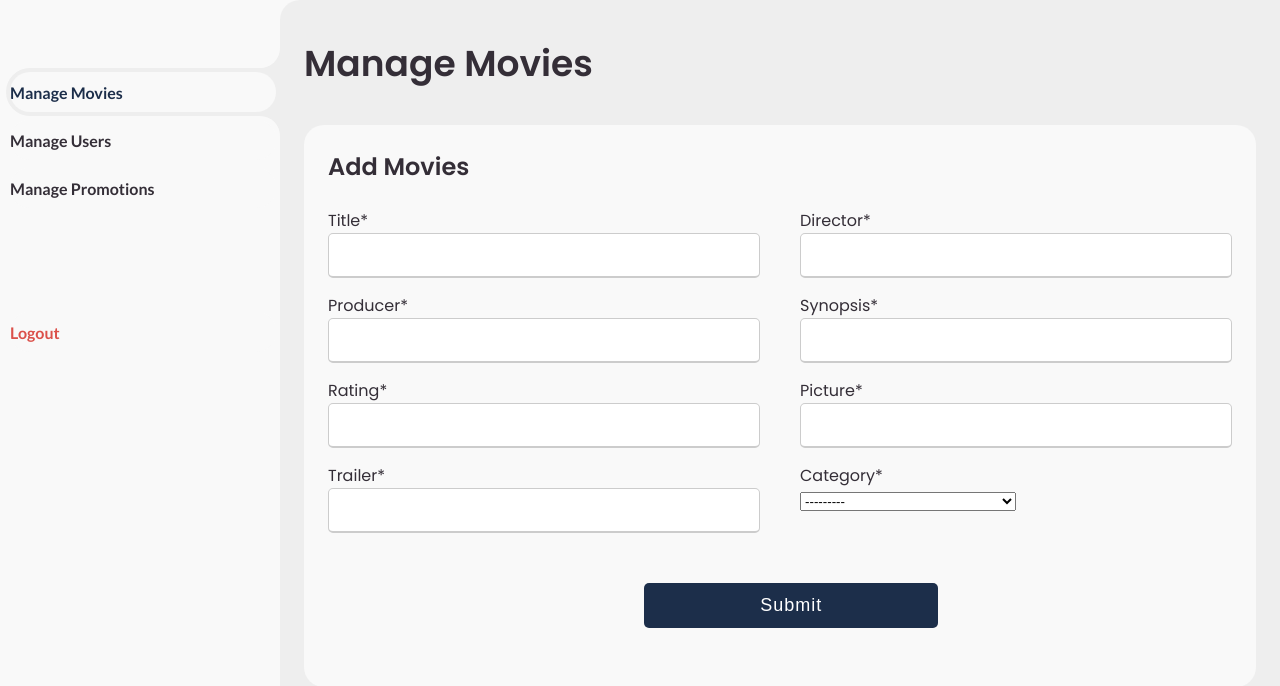
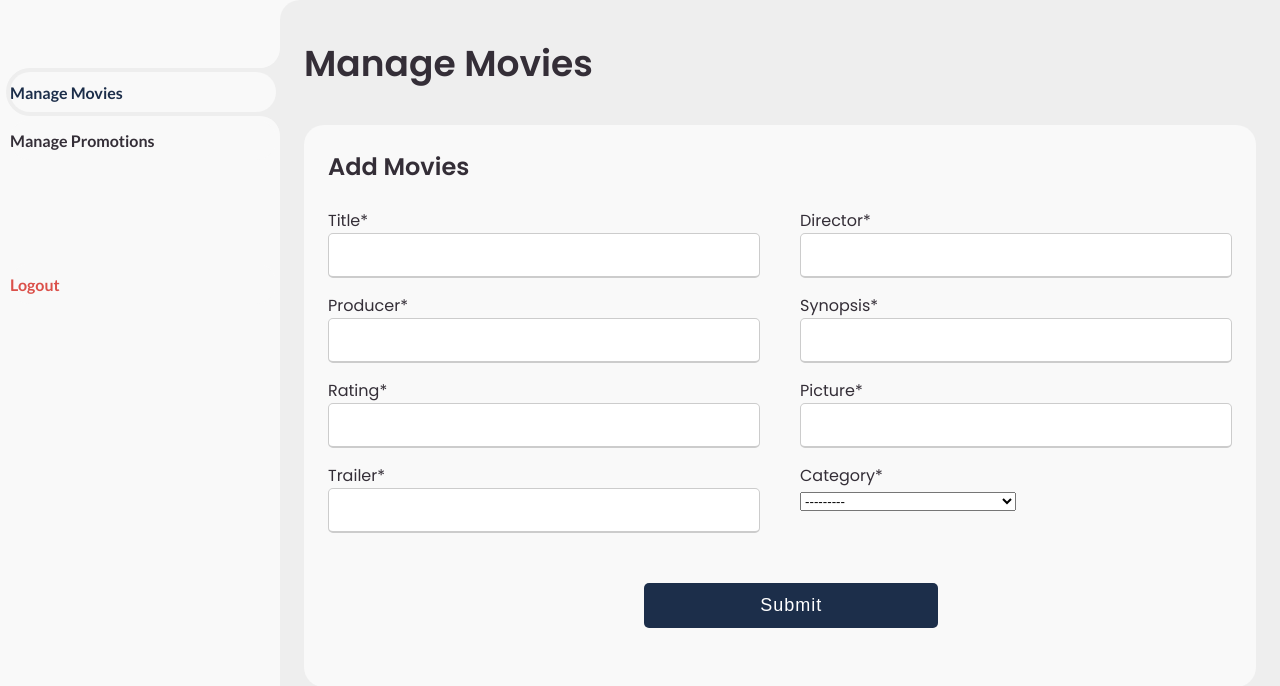
Before and after one commit to zekesiegman/4050_eBooking, a Django app: page /adminpage in a window 1280 px wide. Shown: the part 56-742 px from the top of the page. Run offline with Django 4.2, Linux system fonts and the light colour scheme; data comes from the database, SQL or seed files in the repository; both versions use the stored data as it was after the commit; some libraries are stand-ins or nearby versions.

Commit message:
removed manage users from admin page

```diff
--- a/cinemaE-Booking/templates/admin-promo.html
+++ b/cinemaE-Booking/templates/admin-promo.html
@@ -23,12 +23,6 @@
 				<a href="{% url 'adminpage' %}">
 
 					<span class="text">Manage Movies</span>
-				</a>
-			</li>
-			<li>
-				<a href="#">
-
-					<span class="text">Manage Users</span>
 				</a>
 			</li>
 			<li>
--- a/cinemaE-Booking/templates/admin.html
+++ b/cinemaE-Booking/templates/admin.html
@@ -23,12 +23,6 @@
 				<a href="#">
 
 					<span class="text">Manage Movies</span>
-				</a>
-			</li>
-			<li>
-				<a href="#">
-
-					<span class="text">Manage Users</span>
 				</a>
 			</li>
 			<li>
```
Also changed, not shown: cinemaE-Booking/db.sqlite3.
